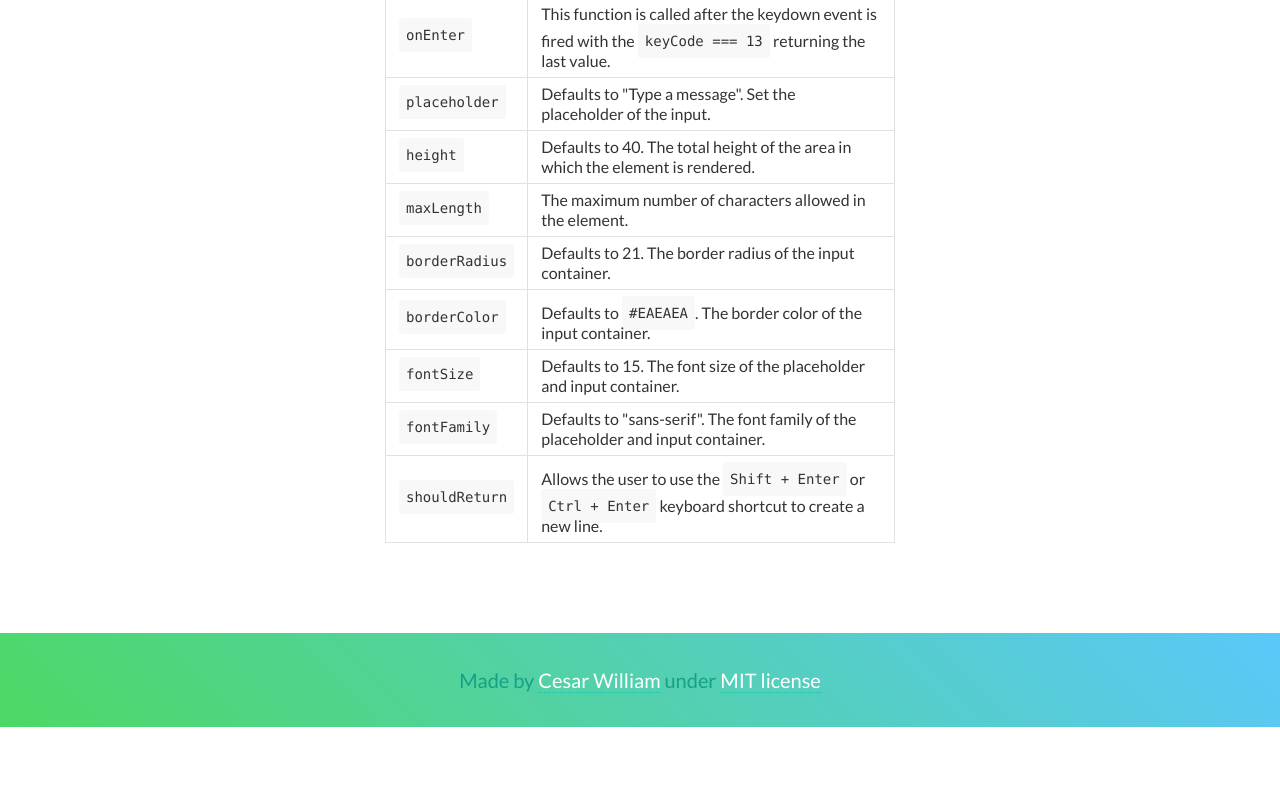
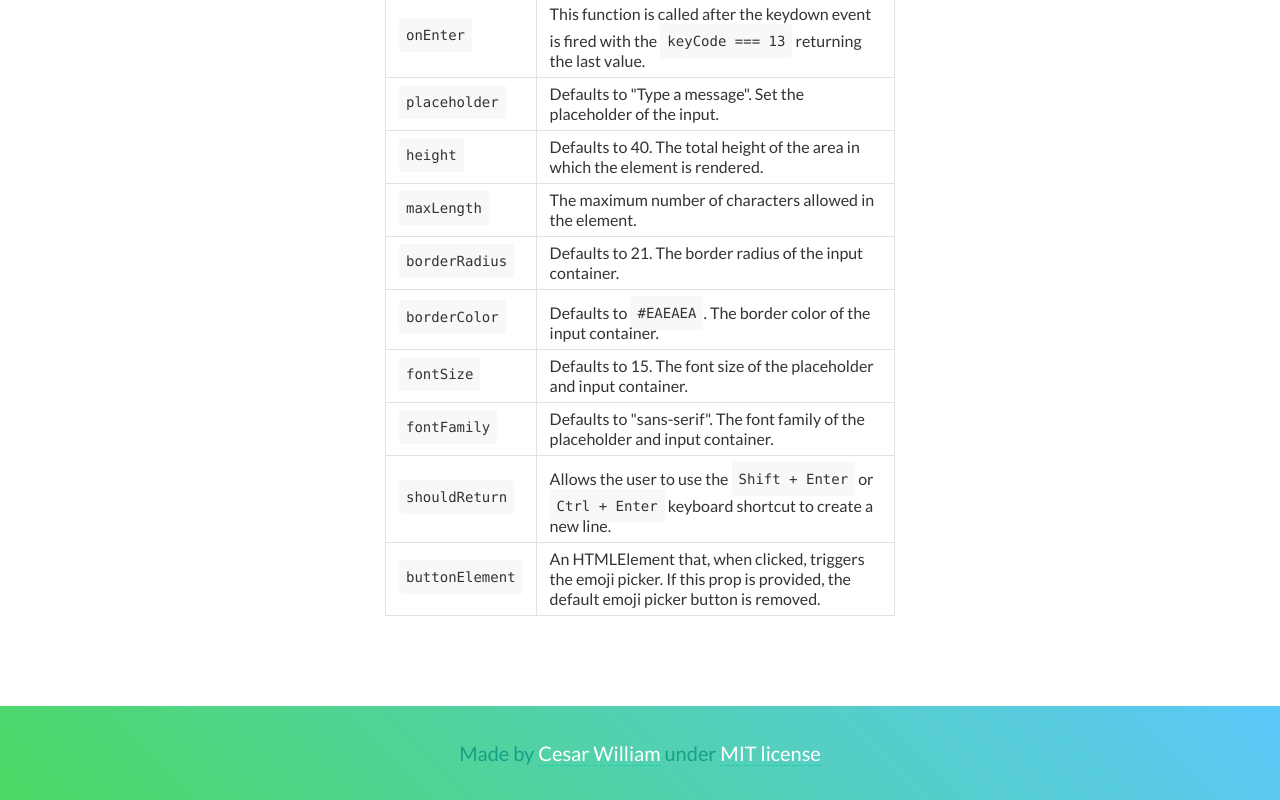
Before and after one commit to cesarwbr/react-input-emoji, a React (Create React App) app in the folder example/: page / in a window 1280 px wide. Shown: the part 1985-2785 px from the top of the page. Before the commit the page ends 2712 px from the top, so only its background shows below. Built offline with nearby package versions, Linux system fonts and the light colour scheme; a small style sheet from the web is missing.

Commit message:
feat: add a property to customize the emoji picker opener

```diff
--- a/example/src/App.js
+++ b/example/src/App.js
@@ -239,6 +239,14 @@ export default function App() {
                 Allows the user to use the <Code inline>Shift + Enter</Code> or <Code inline>Ctrl + Enter</Code> keyboard shortcut to create a new line.
               </TableTd>
             </TableTr>
+            <TableTr>
+              <TableTd>
+                <Code>buttonElement</Code>
+              </TableTd>
+              <TableTd>
+              An HTMLElement that, when clicked, triggers the emoji picker. If this prop is provided, the default emoji picker button is removed.
+              </TableTd>
+            </TableTr>
           </tbody>
         </Table>
       </Main>
```
Also changed, not shown: 1 other file (tests, documents, lock files or other folders).
